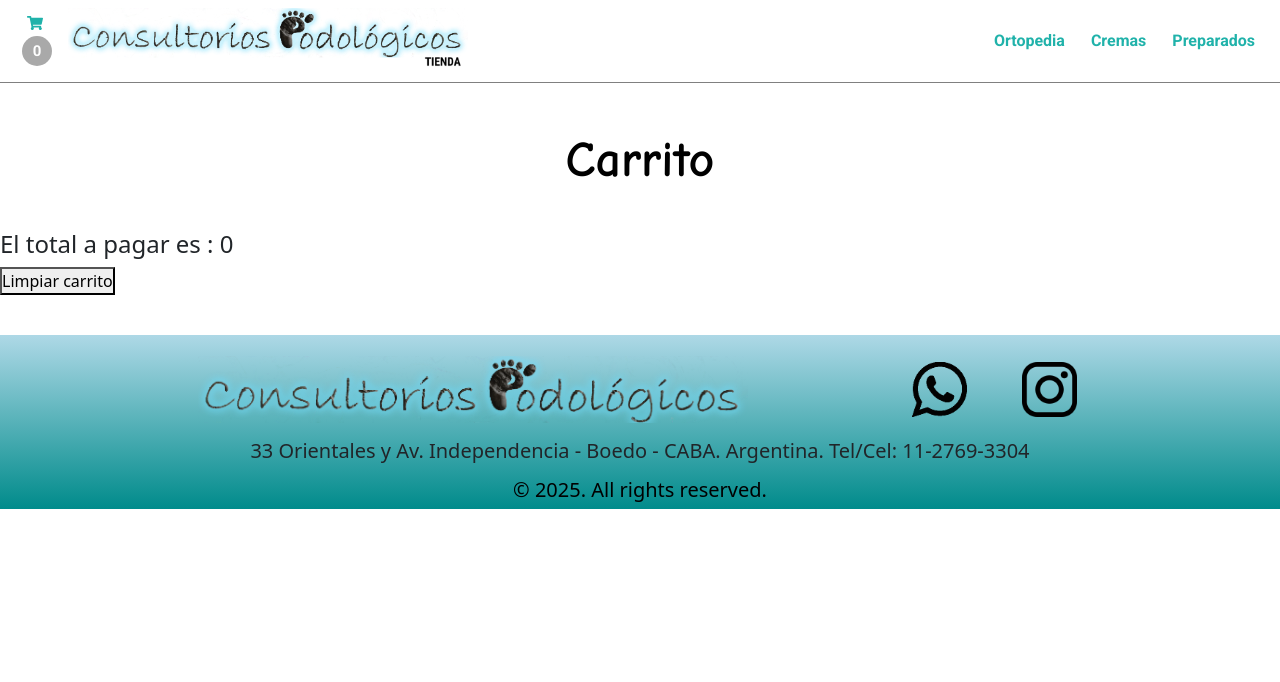
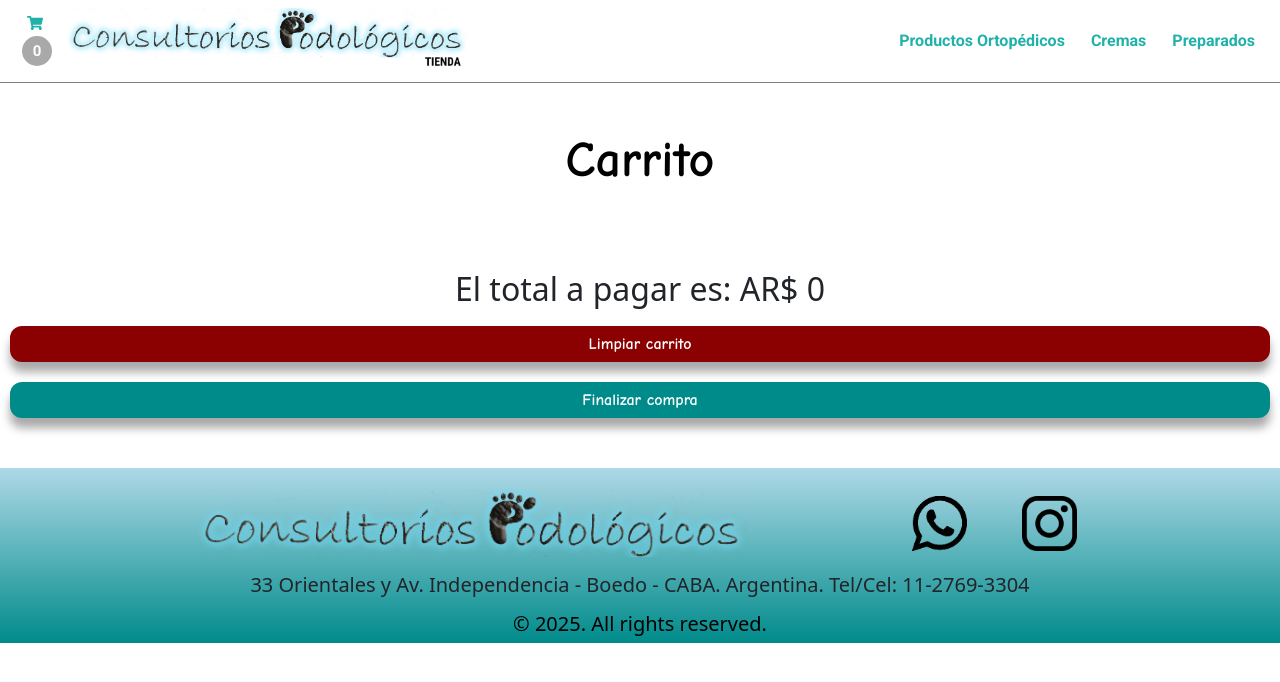
Before and after one commit to ezemas10/NavegaLasRutas-Guevara, a React (Vite) app: page /carrito in a window 1280 px wide. Shown: the top 682 px of the page. Built offline with nearby package versions, Linux system fonts and the light colour scheme.

Commit message:
Pagina carrito finalizada y arreglos varios

```diff
--- a/package.json
+++ b/package.json
@@ -11,6 +11,7 @@
   },
   "dependencies": {
     "bootstrap": "^5.3.7",
+    "firebase": "^12.1.0",
     "react": "^19.1.0",
     "react-dom": "^19.1.0",
     "react-icons": "^5.5.0",
--- a/src/App.jsx
+++ b/src/App.jsx
@@ -1,3 +1,5 @@
+
+
 import { BrowserRouter, Routes, Route } from "react-router";
 import { Navbar } from "./components/layout/navbar/Navbar";
 import { Footer } from "./components/layout/footer/Footer";
@@ -7,6 +9,7 @@ import ItemDetailContainer from './components/pages/itemDetailContainer/ItemDeta
 import { useState } from "react";
 import NotFound from "./components/pages/notFound/NotFound";
 import CartContextProvider from "./context/CartContext";
+import Checkout from "./components/pages/checkout/Checkout";
 
 import { ToastContainer } from "react-toastify";
 import "react-toastify/dist/ReactToastify.css";
@@ -25,6 +28,7 @@ function App() {
             <Route path="/categoria/:nombre" element={<ItemListContainer /> } />
             <Route path="/detalle/:id" element={<ItemDetailContainer /> } />
             <Route path="/carrito" element={<Cart />} />
+            <Route path="/checkout" element={<Checkout />} />
             <Route path="*" element={<NotFound />} />
 
         </Routes>
--- a/src/components/layout/navbar/Navbar.jsx
+++ b/src/components/layout/navbar/Navbar.jsx
@@ -21,7 +21,7 @@ export const Navbar = ({contador}) => {
             <div className="collapse navbar-collapse navbar-collapse-propia" id="navbarNav">
               <ul className="navbar-nav navegacionpropia">
                 <li className="nav-item">
-                  <Link className="nav-link links-propios" to="/categoria/ortopedia">Ortopedia</Link>
+                  <Link className="nav-link links-propios" to="/categoria/ortopedia">Productos Ortopédicos</Link>
                 </li>
                 <li className="nav-item">
                   <Link className="nav-link links-propios" to="/categoria/cremas">Cremas</Link>
--- a/src/components/pages/cart/Cart.css
+++ b/src/components/pages/cart/Cart.css
@@ -2,7 +2,14 @@
 @import url("https://fonts.googleapis.com/css2?family=Roboto:ital,wght@0,100..900;1,100..900&display=swap");
 
 
-.carritoContainer h1{
+.carritoGeneral{
+  display: flex;
+  flex-direction: column;
+  justify-content: center;
+  text-align: center;
+}
+
+.carritoGeneral h1{
     color: black;
     font-size: 50px;
     font-weight: bold;
@@ -11,3 +18,93 @@
     margin-top: 130px;
     margin-bottom: 40px;
 }
+
+.carritoContainer button{
+    margin: 10px;
+    display: inline-block;
+    background-color: darkred;
+    color:white;
+    padding: 6px 12px;
+    border: 10px;
+    border-radius: 12px;
+    box-shadow: 0 10px 10px darkgray;
+    font-weight: bold;
+    font-family: "Comic Neue", serif;
+    text-align: center;
+}
+
+.carritoContainer button:hover{
+  border-radius: 20px;
+  transform: scale(1.1);
+  transition: ease-out 1s;
+}
+
+.carritoContainer h2{
+    text-align: center;
+}
+
+
+.carritoContainer h3 {
+  color: darkgray;
+  font-size: 25px;
+  font-family: "roboto", sans-serif;
+  text-align: center;
+}
+
+.carritoContainer{
+    display: flex;
+    flex-direction: row;
+    flex-wrap: wrap;
+    gap: 40px;
+    justify-content: center;
+    text-align: center;
+    padding: 20px;
+    max-width: 1800px;
+    margin: 0 auto;
+}
+
+.cardCartContainer{
+    max-width: 350px;
+    border: 2px solid lightblue;
+    border-radius: 15px;
+    padding: 4px 10px 20px 10px;
+    display: inline-block;
+    box-shadow: 0 5px 10px lightblue;
+    margin-bottom: 40px;
+}
+
+.cardCartContainer:hover{
+  outline: 2px solid lightseagreen;
+  border-radius: 20px;
+  transform: scale(1.1);
+  transition: ease-out 1s;
+}
+
+.buttonClean{
+  margin: 10px;
+  display: inline-block;
+  background-color: darkred;
+  color:white;
+  padding: 6px 12px;
+  border: 10px;
+  border-radius: 12px;
+  box-shadow: 0 10px 10px darkgray;
+  font-weight: bold;
+  font-family: "Comic Neue", serif;
+  text-align: center;
+}
+
+.buttonFinish{
+  margin: 10px;
+  display: inline-block;
+  background-color: darkcyan;
+  color:white;
+  padding: 6px 12px;
+  border: 10px;
+  border-radius: 12px;
+  box-shadow: 0 10px 10px darkgray;
+  font-weight: bold;
+  font-family: "Comic Neue", serif;
+  text-align: center;
+  text-decoration: none;
+}
--- a/src/components/pages/cart/Cart.jsx
+++ b/src/components/pages/cart/Cart.jsx
@@ -2,6 +2,7 @@ import "./Cart.css";
 
 import React, { useContext } from "react";
 import { CartContext } from "../../../context/CartContext";
+import { Link } from "react-router";
 
 const Cart = () => {
 
@@ -9,26 +10,36 @@ const Cart = () => {
   let total = getPrecioTotal();
 
   return (
-    <div className="carritoContainer">
+
+
+    <div className="carritoGeneral">
 
       <h1>Carrito</h1>
 
+      <div className="carritoContainer">
+
       {cart.map((producto) => {
         return (
-          <div
-            key={producto.id}
-          >
+
+          <div key={producto.id} className="cardCartContainer">
+
             <h2>{producto.titulo}</h2>
-            <h2> ${producto.precio}</h2>
-            <h2> x{producto.cantidad}</h2>
-            <button onClick={() => removeById(producto.id)}>eliminar</button>
+            <h3> ${producto.precio}</h3>
+            <h3> x{producto.cantidad}</h3>
+            <button onClick={() => removeById(producto.id)}>Eliminar</button>
           </div>
 
         );
       })}
 
-      <h4>El total a pagar es : {total}</h4>
-      <button onClick={resetCart}>Limpiar carrito</button>
+      </div>
+
+      <h2>El total a pagar es: AR$ {total}</h2>
+
+      <button className="buttonClean" onClick={resetCart}>Limpiar carrito</button>
+
+      <Link to="/checkout" className="buttonFinish">Finalizar compra</Link>
+
     </div>
 
   );
--- /dev/null
+++ b/src/components/pages/checkout/Checkout.jsx
@@ -0,0 +1,84 @@
+import { db } from "../../../firebaseConfig";
+import { addDoc, collection, doc, updateDoc } from "firebase/firestore";
+
+import { useContext, useState } from "react";
+import { CartContext } from "../../../context/CartContext";
+
+const Checkout = () => {
+  // nombre, telefono , email
+  const [user, setUser] = useState({
+    nombre: "",
+    telefono: "",
+    email: "",
+  });
+
+  const { cart, getCantidadTotal, resetCart } = useContext(CartContext);
+
+  const [orderId, setOrderId] = useState(null);
+
+  const handleSubmit = (evento) => {
+    evento.preventDefault();
+
+    let total = getCantidadTotal();
+    let objetoCompra = {
+      buyer: user,
+      items: cart,
+      total: total,
+    };
+
+    let ordersCollection = collection(db, "orders");
+    let res = addDoc(ordersCollection, objetoCompra);
+    res
+      .then((res) => {
+        setOrderId(res.id);
+        resetCart();
+      })
+      .catch((error) => {
+        alert("Ocurrio un error al comprar");
+        console.log(error);
+      });
+
+    let productosCollection = collection(db, "products");
+    objetoCompra.items.forEach((elemento) => {
+      let productRef = doc(productosCollection, elemento.id);
+      updateDoc(productRef, { stock: elemento.stock - elemento.cantidad });
+    });
+  };
+
+  const handleChange = (evento) => {
+    setUser({ ...user, [evento.target.name]: evento.target.value });
+  };
+
+  return (
+    <div>
+      <h1>Aca el formulario de compra</h1>
+      {orderId ? (
+        <h2>El numero de orden es {orderId}</h2>
+      ) : (
+        <form onSubmit={handleSubmit}>
+          <input
+            type="text"
+            placeholder="Nombre"
+            name="nombre"
+            onChange={handleChange}
+          />
+          <input
+            type="text"
+            placeholder="telefono"
+            name="telefono"
+            onChange={handleChange}
+          />
+          <input
+            type="text"
+            placeholder="email"
+            name="email"
+            onChange={handleChange}
+          />
+          <button>Comprar</button>
+        </form>
+      )}
+    </div>
+  );
+};
+
+export default Checkout;
--- a/src/components/pages/itemDetailContainer/ItemDetailContainer.jsx
+++ b/src/components/pages/itemDetailContainer/ItemDetailContainer.jsx
@@ -1,4 +1,7 @@
 import "./ItemDetailContainer.css";
+
+import { db } from "../../../firebaseConfig";
+import { collection, getDoc, doc } from "firebase/firestore";
 
 import { useContext, useEffect, useState } from "react";
 import { products } from "../../../products";
--- a/src/components/pages/itemListContainer/ItemListContainer.jsx
+++ b/src/components/pages/itemListContainer/ItemListContainer.jsx
@@ -1,4 +1,7 @@
 import './ItemListContainer.css';
+
+import { db } from "../../../firebaseConfig";
+import { addDoc, collection, getDocs, query, where } from "firebase/firestore";
 
 import { useEffect, useState } from "react";
 import { products } from "../../../products";
@@ -26,7 +29,7 @@ export const ItemListContainer = () => {
 
     <div>
 
-        <h1 className="titulo">Mis productos</h1>
+        <h1 className="titulo">Todos los Productos</h1>
 
         <div className="contenedorGeneral">
 
--- /dev/null
+++ b/src/firebaseConfig.js
@@ -0,0 +1,21 @@
+import { getFirestore } from "firebase/firestore";
+
+// Import the functions you need from the SDKs you need
+import { initializeApp } from "firebase/app";
+// TODO: Add SDKs for Firebase products that you want to use
+// https://firebase.google.com/docs/web/setup#available-libraries
+
+// Your web app's Firebase configuration
+const firebaseConfig = {
+  apiKey: "AIzaSyBTOuQ00GncqR3YOf-tP14KbCDNpdP50Kg",
+  authDomain: "e-commerce-ile.firebaseapp.com",
+  projectId: "e-commerce-ile",
+  storageBucket: "e-commerce-ile.firebasestorage.app",
+  messagingSenderId: "776526479608",
+  appId: "1:776526479608:web:4bb8360bbab4db4ef07b0d"
+};
+
+// Initialize Firebase
+const app = initializeApp(firebaseConfig);
+
+export const db = getFirestore(app);
```
Also changed, not shown: src/components/common/contador/Contador.jsx (+22 -8 lines), 1 other file (tests, documents, lock files or other folders).
